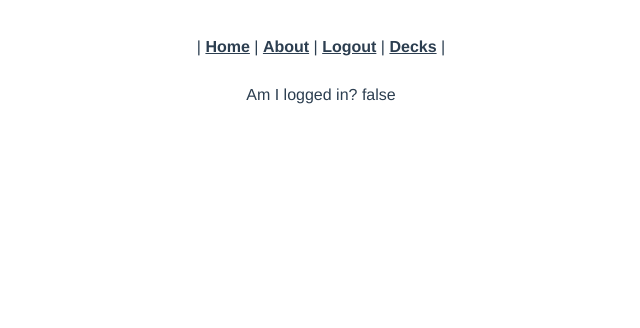
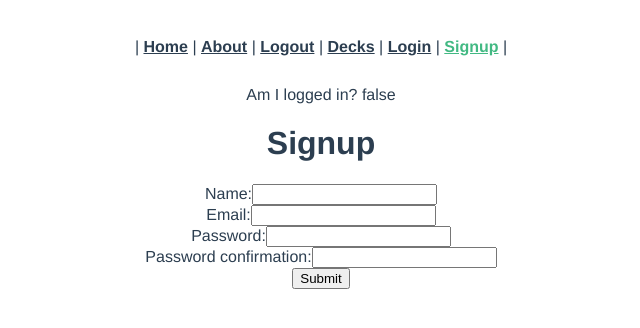
Before and after one commit to nana8901/Magic-Deckbuilder-Frontend, a Vue app: page /signup in a window 1280 px wide. Shown: the top 328 px of the page, without its empty margins (319-959 px from the left). Built offline with nearby package versions, Linux system fonts and the light colour scheme.

Commit message:
adding in basic login and signup, starting for cards show, index, and decks edit

```diff
--- a/src/App.vue
+++ b/src/App.vue
@@ -4,6 +4,8 @@
     <router-link to="/about">About</router-link> |
     <router-link to="/logout">Logout</router-link> |
     <router-link to="/decks">Decks</router-link> |
+    <router-link to="/login">Login</router-link> |
+    <router-link to="/signup">Signup</router-link> |
 
 
   </nav>
--- a/src/router/index.js
+++ b/src/router/index.js
@@ -2,6 +2,8 @@ import { createRouter, createWebHistory } from 'vue-router'
 import HomeView from '../views/HomeView.vue'
 import LogoutView from '../views/LogoutView.vue'
 import DecksIndex from '../views/DecksIndex.vue'
+import LoginView from '../views/LoginView.vue'
+import SignupView from '../views/SignupView.vue'
 
 const routes = [
   {
@@ -19,6 +21,8 @@ const routes = [
   },
   {path: '/logout', name: 'logout', component: LogoutView},
   {path: '/decks', name: 'decks', component: DecksIndex},
+  {path: '/login', name: 'login', component: LoginView},
+  {path: '/signup', name: 'signup', component: SignupView},
 
 ]
 
--- /dev/null
+++ b/src/views/LoginView.vue
@@ -0,0 +1,49 @@
+<script>
+  import axios from "axios";
+
+  export default {
+    data: function () {
+      return {
+        newSessionParams: {},
+        errors: [],
+      };
+    },
+    methods: {
+      submit: function () {
+        axios
+          .post("http://localhost:3000/sessions", this.newSessionParams)
+          .then((response) => {
+            axios.defaults.headers.common["Authorization"] = "Bearer " + response.data.jwt;
+            localStorage.setItem("jwt", response.data.jwt);
+            this.$router.push("/");
+          })
+          .catch((error) => {
+            console.log(error.response);
+            this.errors = ["Invalid email or password."];
+            this.email = "";
+            this.password = "";
+          });
+      },
+    },
+  };
+  </script>
+
+  <template>
+    <div class="login">
+      <form v-on:submit.prevent="submit()">
+        <h1>Login</h1>
+        <ul>
+          <li v-for="error in errors" v-bind:key="error">{{ error }}</li>
+        </ul>
+        <div>
+          <label>Email:</label>
+          <input type="email" v-model="newSessionParams.email" />
+        </div>
+        <div>
+          <label>Password:</label>
+          <input type="password" v-model="newSessionParams.password" />
+        </div>
+        <input type="submit" value="Submit" />
+      </form>
+    </div>
+  </template>
--- /dev/null
+++ b/src/views/SignupView.vue
@@ -0,0 +1,53 @@
+<script>
+  import axios from "axios";
+
+  export default {
+    data: function () {
+      return {
+        newUserParams: {},
+        errors: [],
+      };
+    },
+    methods: {
+      submit: function () {
+        axios
+          .post("http://localhost:3000/users", this.newUserParams)
+          .then((response) => {
+            console.log(response.data);
+            this.$router.push("/login");
+          })
+          .catch((error) => {
+            this.errors = error.response.data.errors;
+          });
+      },
+    },
+  };
+  </script>
+
+  <template>
+    <div class="signup">
+      <form v-on:submit.prevent="submit()">
+        <h1>Signup</h1>
+        <ul>
+          <li v-for="error in errors" v-bind:key="error">{{ error }}</li>
+        </ul>
+        <div>
+          <label>Name:</label>
+          <input type="text" v-model="newUserParams.name" />
+        </div>
+        <div>
+          <label>Email:</label>
+          <input type="email" v-model="newUserParams.email" />
+        </div>
+        <div>
+          <label>Password:</label>
+          <input type="password" v-model="newUserParams.password" />
+        </div>
+        <div>
+          <label>Password confirmation:</label>
+          <input type="password" v-model="newUserParams.password_confirmation" />
+        </div>
+        <input type="submit" value="Submit" />
+      </form>
+    </div>
+  </template>
```
Also changed, not shown: src/views/CardsIndex.vue (added), src/views/CardsShow.vue (added), src/views/DecksEdit.vue (added).
